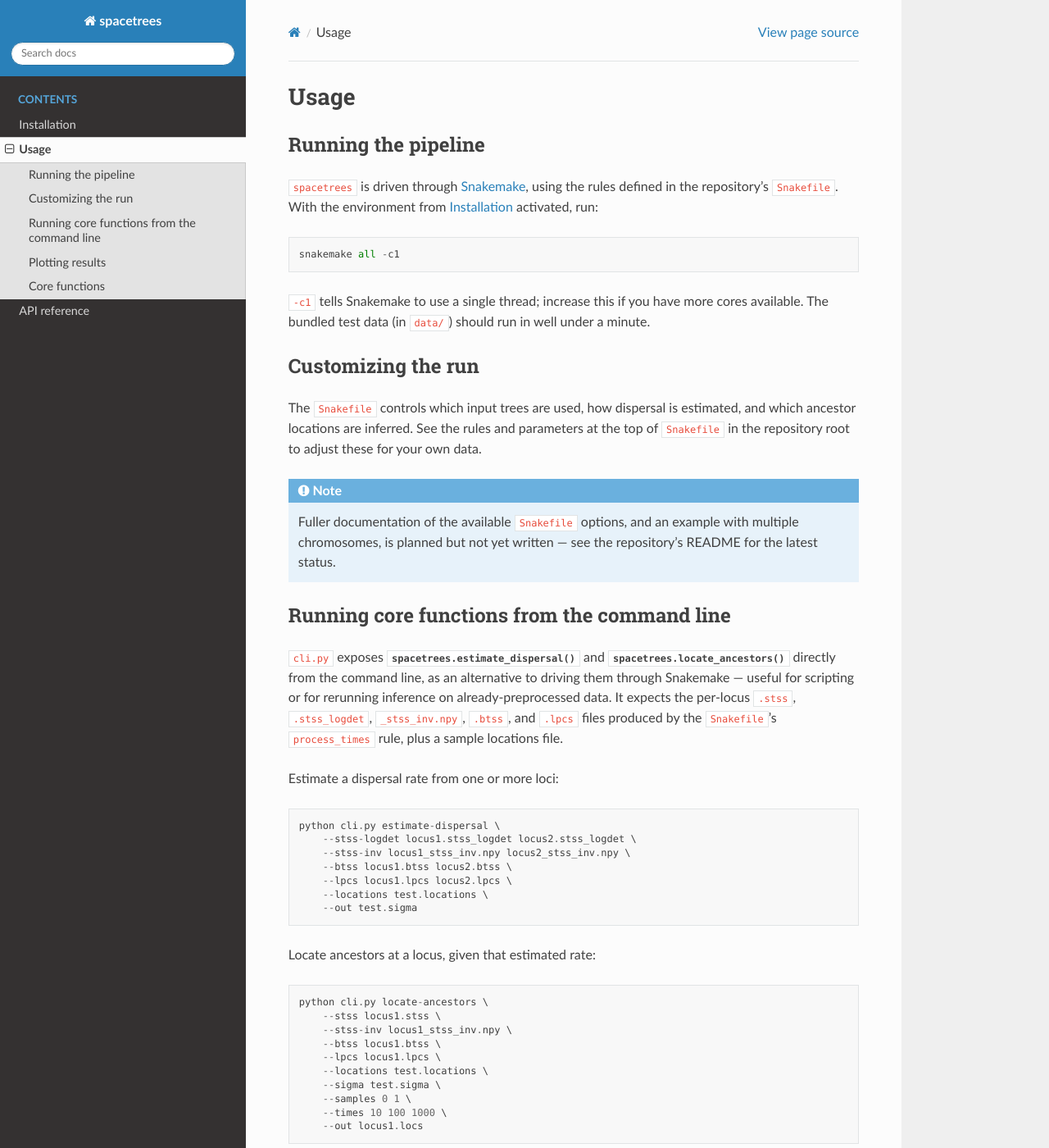
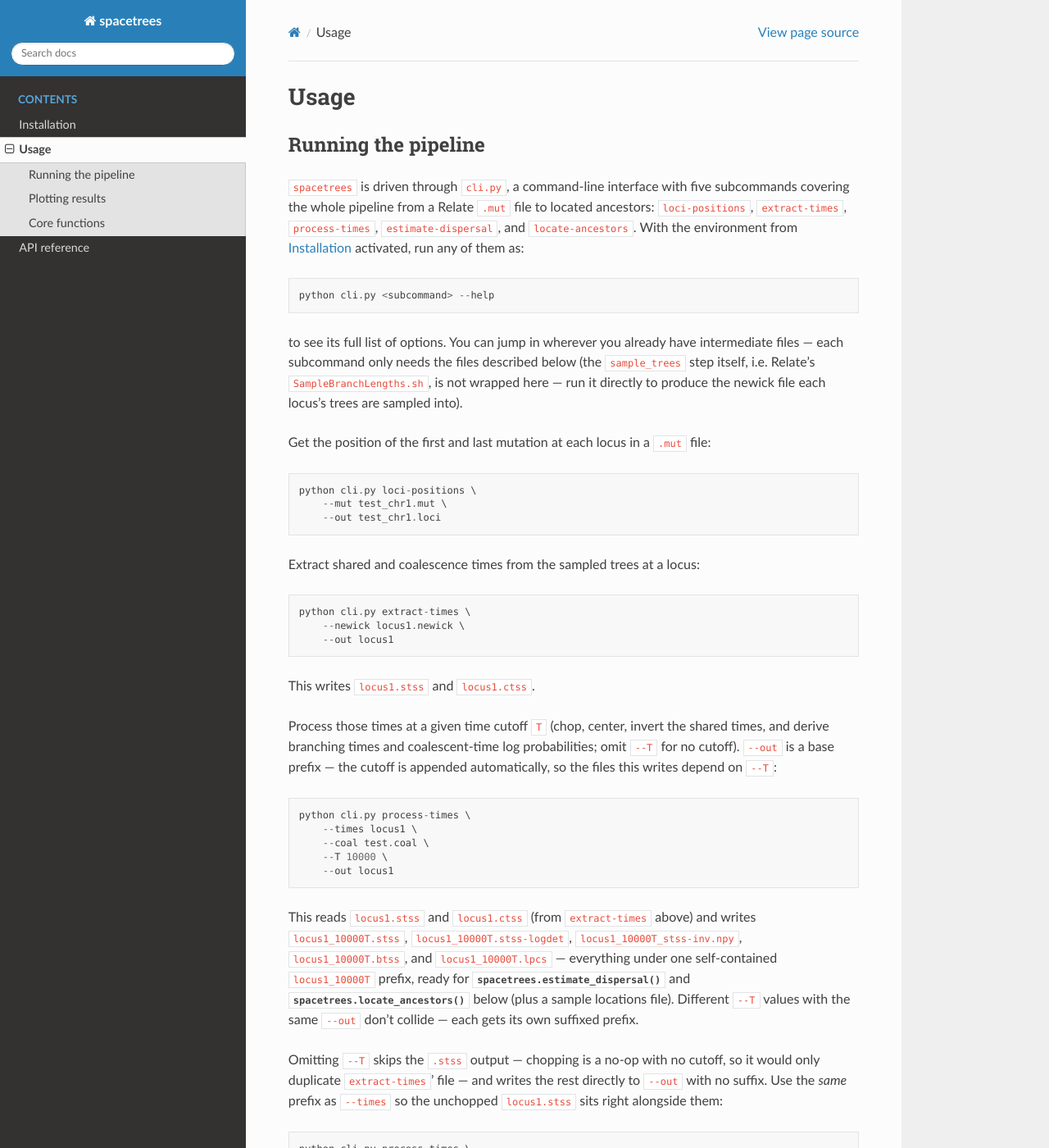
Before and after one commit to osmond-lab/spacetrees, a Sphinx documentation site: the page built from docs/usage.rst, in a window 1280 px wide and 1400 px high. Shown: the whole window at 82% size. Built offline with Sphinx 7.4.7 and the Read the Docs theme 3.1.0, drawn with Linux system fonts in a browser that asks for light colours; some of the changed text lies outside the part shown.

Commit message:
Expand cli.py to cover the full pipeline and trim its dependencies
Adds loci-positions, extract-times, and process-times subcommands so
cli.py alone can go from a Relate .mut file through to located
ancestors, replacing what the (now-removed) Snakefile drove. Along the
way:

- extract-times/process-times take a single --out prefix and derive
  their output filenames by suffix, matching estimate-dispersal's and
  locate-ancestors' existing --in convention.
- process-times appends the time cutoff to --out automatically (e.g.
  PREFIX_10000T.*) instead of requiring it to be typed in by hand, and
  skips writing a redundant .stss when no cutoff is given.
- process-times also writes the chopped (but uncentered/uninverted)
  shared-times matrix, so locate-ancestors no longer needs to
  re-chop at runtime and only needs a single --in prefix.
- locate-ancestors' --times renamed to --ancestor_times to disambiguate
  it from process-times' time-cutoff --T.
- File-suffix naming standardized to .stss-logdet/_stss-inv.npy.
- requirements.txt trimmed to the four packages cli.py actually needs
  (numpy, scipy, tqdm, tskit); tsconvert/newick/pandas documented as
  separate installs since tsconvert isn't on PyPI and pulls them in
  without declaring them.
- README/docs updated to match, and the Relate install steps now point
  at the precompiled binaries on the Relate website instead of
  building from source.
- .gitignore pattern for generated per-locus data files fixed to match
  the new test_chr1_locus{N}* naming.

```diff
--- a/docs/usage.rst
+++ b/docs/usage.rst
@@ -4,62 +4,90 @@ Usage
 Running the pipeline
 ---------------------
 
-``spacetrees`` is driven through `Snakemake <https://snakemake.readthedocs.io/>`_, using the
-rules defined in the repository's ``Snakefile``. With the environment from
-:doc:`installation` activated, run::
+``spacetrees`` is driven through ``cli.py``, a command-line interface with five subcommands
+covering the whole pipeline from a Relate ``.mut`` file to located ancestors: ``loci-positions``,
+``extract-times``, ``process-times``, ``estimate-dispersal``, and ``locate-ancestors``. With the
+environment from :doc:`installation` activated, run any of them as::
 
-    snakemake all -c1
+    python cli.py <subcommand> --help
 
-``-c1`` tells Snakemake to use a single thread; increase this if you have more cores available.
-The bundled test data (in ``data/``) should run in well under a minute.
+to see its full list of options. You can jump in wherever you already have intermediate files —
+each subcommand only needs the files described below (the ``sample_trees`` step itself, i.e.
+Relate's ``SampleBranchLengths.sh``, is not wrapped here — run it directly to produce the newick
+file each locus's trees are sampled into).
 
-Customizing the run
---------------------
+Get the position of the first and last mutation at each locus in a ``.mut`` file::
 
-The ``Snakefile`` controls which input trees are used, how dispersal is estimated, and which
-ancestor locations are inferred. See the rules and parameters at the top of ``Snakefile`` in
-the repository root to adjust these for your own data.
+    python cli.py loci-positions \
+        --mut test_chr1.mut \
+        --out test_chr1.loci
 
-.. note::
-   Fuller documentation of the available ``Snakefile`` options, and an example with multiple
-   chromosomes, is planned but not yet written — see the repository's README for the latest
-   status.
+Extract shared and coalescence times from the sampled trees at a locus::
 
-Running core functions from the command line
----------------------------------------------
+    python cli.py extract-times \
+        --newick locus1.newick \
+        --out locus1
 
-``cli.py`` exposes :func:`spacetrees.estimate_dispersal` and :func:`spacetrees.locate_ancestors`
-directly from the command line, as an alternative to driving them through Snakemake — useful for
-scripting or for rerunning inference on already-preprocessed data. It expects the per-locus
-``.stss``, ``.stss_logdet``, ``_stss_inv.npy``, ``.btss``, and ``.lpcs`` files produced by the
-``Snakefile``'s ``process_times`` rule, plus a sample locations file.
+This writes ``locus1.stss`` and ``locus1.ctss``.
+
+Process those times at a given time cutoff ``T`` (chop, center, invert the shared times, and
+derive branching times and coalescent-time log probabilities; omit ``--T`` for no cutoff).
+``--out`` is a base prefix — the cutoff is appended automatically, so the files this writes
+depend on ``--T``::
+
+    python cli.py process-times \
+        --times locus1 \
+        --coal test.coal \
+        --T 10000 \
+        --out locus1
+
+This reads ``locus1.stss`` and ``locus1.ctss`` (from ``extract-times`` above) and writes
+``locus1_10000T.stss``, ``locus1_10000T.stss-logdet``, ``locus1_10000T_stss-inv.npy``,
+``locus1_10000T.btss``, and ``locus1_10000T.lpcs`` — everything under one self-contained
+``locus1_10000T`` prefix, ready for :func:`spacetrees.estimate_dispersal` and
+:func:`spacetrees.locate_ancestors` below (plus a sample locations file). Different ``--T``
+values with the same ``--out`` don't collide — each gets its own suffixed prefix.
+
+Omitting ``--T`` skips the ``.stss`` output — chopping is a no-op with no cutoff, so it would only
+duplicate ``extract-times``' file — and writes the rest directly to ``--out`` with no suffix. Use
+the *same* prefix as ``--times`` so the unchopped ``locus1.stss`` sits right alongside them::
+
+    python cli.py process-times \
+        --times locus1 \
+        --coal test.coal \
+        --out locus1
+
+This writes ``locus1.stss-logdet``, ``locus1_stss-inv.npy``, ``locus1.btss``, and ``locus1.lpcs``
+— combined with the existing ``locus1.stss``, ``--in locus1`` below has everything it needs.
 
 Estimate a dispersal rate from one or more loci::
 
     python cli.py estimate-dispersal \
-        --stss-logdet locus1.stss_logdet locus2.stss_logdet \
-        --stss-inv locus1_stss_inv.npy locus2_stss_inv.npy \
-        --btss locus1.btss locus2.btss \
-        --lpcs locus1.lpcs locus2.lpcs \
+        --in locus1_10000T locus2_10000T \
         --locations test.locations \
         --out test.sigma
+
+Each ``--in`` entry is a full prefix from ``process-times`` (including its ``T`` suffix): this
+reads ``locus1_10000T.stss-logdet``, ``locus1_10000T_stss-inv.npy``, ``locus1_10000T.btss``, and
+``locus1_10000T.lpcs``, and the same four files for ``locus2_10000T``.
 
 Locate ancestors at a locus, given that estimated rate::
 
     python cli.py locate-ancestors \
-        --stss locus1.stss \
-        --stss-inv locus1_stss_inv.npy \
-        --btss locus1.btss \
-        --lpcs locus1.lpcs \
+        --in locus1_10000T \
         --locations test.locations \
         --sigma test.sigma \
         --samples 0 1 \
-        --times 10 100 1000 \
+        --ancestor_times 10 100 1000 \
         --out locus1.locs
 
+``--in`` reads all four files written by ``process-times`` for that prefix: ``locus1_10000T.stss``
+(already chopped at ``T=10000``), ``locus1_10000T_stss-inv.npy``, ``locus1_10000T.btss``, and
+``locus1_10000T.lpcs``.
+
 Add ``--blup`` (and optionally ``--blup-var``) to ``locate-ancestors`` for the faster best linear
-unbiased predictor instead of the full likelihood surface, matching the Snakefile's
-``locate_ancestors_blup`` rule. Run either subcommand with ``--help`` for the full list of options.
+unbiased predictor instead of the full likelihood surface. Run any subcommand with ``--help`` for
+its full list of options.
 
 Plotting results
 -----------------
@@ -82,5 +110,5 @@ The pipeline calls into two Python modules for the underlying computation:
 * :mod:`utils` — helpers for extracting shared coalescence times from trees and computing
   coalescent time densities.
 
-``cli.py`` (see above) wraps the two ``spacetrees`` functions for direct command-line use.
-See :doc:`api` for the full reference.
+``cli.py`` (see above) wraps ``utils``' tree-processing helpers and the two ``spacetrees``
+functions for direct command-line use. See :doc:`api` for the full reference.
```
Also changed, not shown: README.md (+6 -13 lines), cli.py (+166 -36 lines), docs/installation.rst (+10 -7 lines), requirements.txt (+2 -87 lines), 1 other file.
